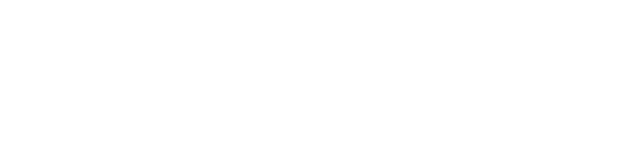
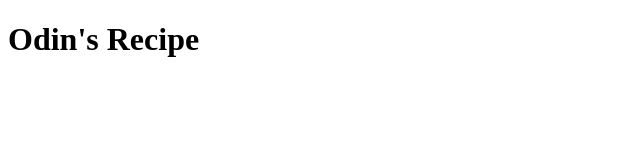
Before and after one commit to aseblopez/odin-recipes, a plain HTML site: page index.html in a window 1280 px wide. Shown: the whole page, without its empty margins (0-640 px from the left). Drawn offline with Linux system fonts and the light colour scheme.

Commit message:
Edit README.md and index.html

```diff
--- a/index.html
+++ b/index.html
@@ -6,5 +6,7 @@
     <meta name="viewport" content="width=device-width, initial-scale=1.0" />
     <title>Document</title>
   </head>
-  <body></body>
+  <body>
+    <h1>Odin's Recipe</h1>
+  </body>
 </html>
```
Also changed, not shown: 1 other file.
